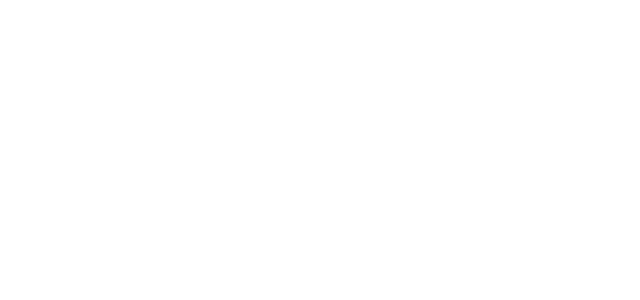
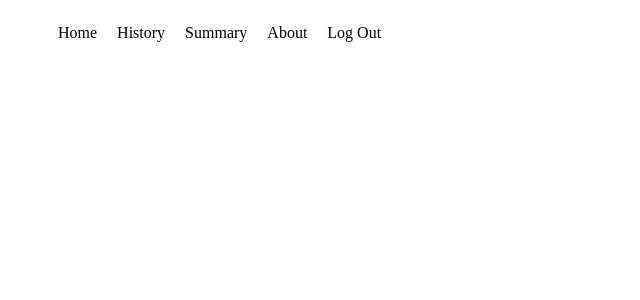
Before and after one commit to narrwep27/full_stack_PERN_anchr, a React (Create React App) app in the folder client/: page /About in a window 1280 px wide. Shown: the top 300 px of the page, without its empty margins (0-640 px from the left). Built offline with nearby package versions, Linux system fonts and the light colour scheme.

Commit message:
Added some styling to Nav

```diff
--- a/client/src/App.css
+++ b/client/src/App.css
@@ -1,7 +1,11 @@
-/* DECLARE COLOR VARIABLES HERE */
+/* root and body */
 :root {
   --color1: rgb(0, 47, 74);
   --hover-color1: rgb(0, 85, 133);
+}
+
+body {
+
 }
 /* --------------------------- */
 
@@ -83,7 +87,29 @@
   margin-left: 20px;
 }
 
-/* nav-bar */
-.nav-bar-links {
+/* NAV BAR */
+a {
+  text-decoration: none;
   color: black;
 }
+
+a:hover {
+  color: var(--color1);
+  text-decoration: underline;
+}
+
+.Nav {
+  display: flex;
+  justify-content: space-between;
+}
+
+.nav-div {
+  margin: 0 auto;
+
+}
+
+.nav-items {
+  margin: 10px;
+  display: inline;
+  list-style: none;
+}
--- a/client/src/App.js
+++ b/client/src/App.js
@@ -55,6 +55,7 @@
         </>
       ) : (
         <>
+        <Nav />
           <Route exact path="/signup" component={SignUp} />
           <Route
             exact
--- a/client/src/component/Nav.jsx
+++ b/client/src/component/Nav.jsx
@@ -2,32 +2,34 @@
 
 export default function Nav(props) {
   const logout = (e) => {
-    props.setAuth(false)
-    props.setUser(null)
+    props.setAuth(false);
+    props.setUser(null);
     props.setSessions([]);
-    localStorage.clear()
+    localStorage.clear();
   };
 
   return (
-    <div>
+    <div className="Nav">
       <nav>
-        <Link style={{ textDecoration: "none", color: "white" }} to="/home">
-          <span className="nav-bar-links">Home</span>
-        </Link>
-        <Link style={{ textDecoration: "none", color: "white" }} to="/history">
-          <span className="nav-bar-links">History</span>
-        </Link>
-        <Link style={{ textDecoration: "none", color: "white" }} to="/summary">
-          <span className="nav-bar-links">Summary</span>
-        </Link>
-        <Link style={{ textDecoration: "none", color: "white" }} to="/about">
-          <span className="nav-bar-links">About</span>
-        </Link>
-        <Link style={{ textDecoration: "none", color: "white" }} to="/">
-          <span onClick={logout} className="nav-bar-links">
-            Log Out
-          </span>
-        </Link>
+        <div classaName="nav-div">
+          <ul>
+            <li className='nav-items'>
+              <Link to="/home">Home</Link>
+            </li>
+            <li className='nav-items'>
+              <Link to="/history">History</Link>
+            </li>
+            <li className='nav-items'>
+              <Link to="/summary">Summary</Link>
+            </li>
+            <li className='nav-items'>
+              <Link to="/about">About</Link>
+            </li>
+            <Link to="/">
+              <li  className='nav-items' onClick={logout}>Log Out</li>
+            </Link>
+          </ul>
+        </div>
       </nav>
     </div>
   );
```
